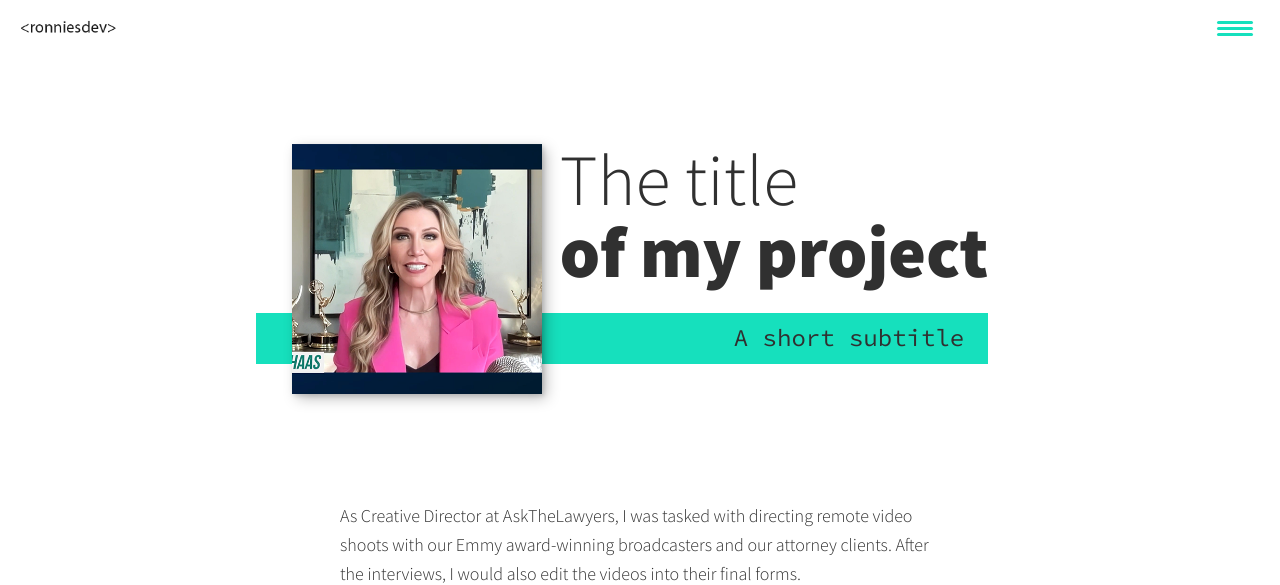
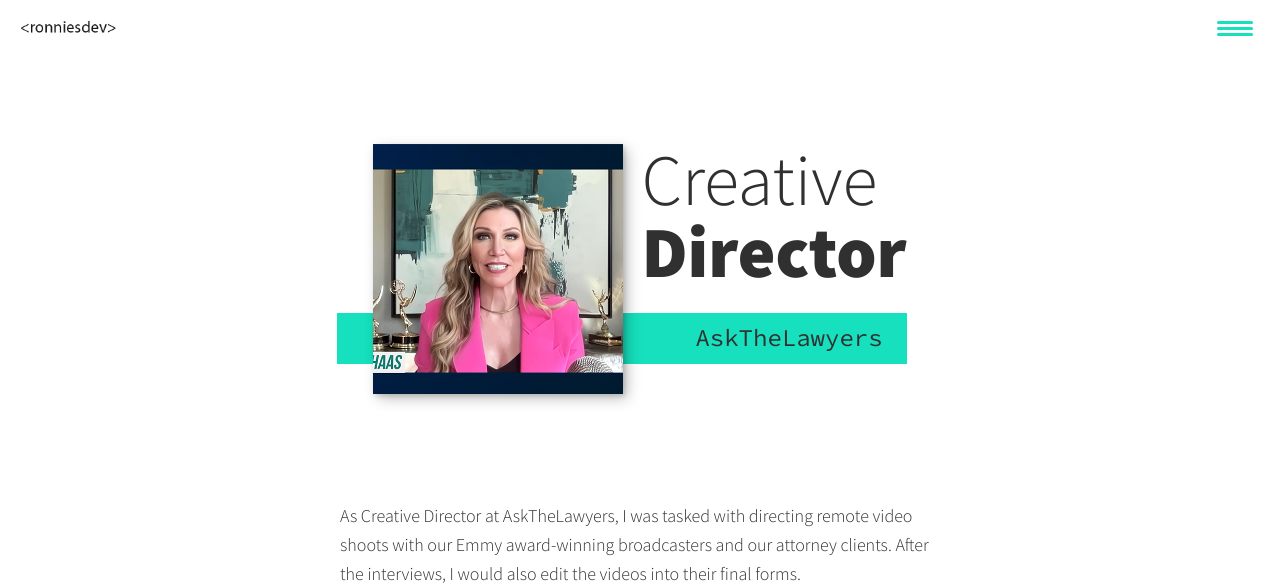
Before and after one commit to rbowsher91/2024-PortfolioSite, a plain HTML site: page portfolio-item-5.html in a window 1280 px wide. Shown: the top 585 px of the page. Drawn offline with nearby package versions, Linux system fonts and the light colour scheme.

Commit message:
Creative Director

```diff
--- a/portfolio-item-5.html
+++ b/portfolio-item-5.html
@@ -34,9 +34,9 @@
 
         <section class="intro">
             <h1 class="section__title section__title--intro">
-                The title <strong>of my project</strong>
+                Creative<strong>Director</strong>
             </h1>
-            <p class="section__subtitle section__subtitle--intro">A short subtitle</p>
+            <p class="section__subtitle section__subtitle--intro">AskTheLawyers</p>
             <img src="img/Emmy.png" alt="" class="intro__img">
         </section>
 
```
